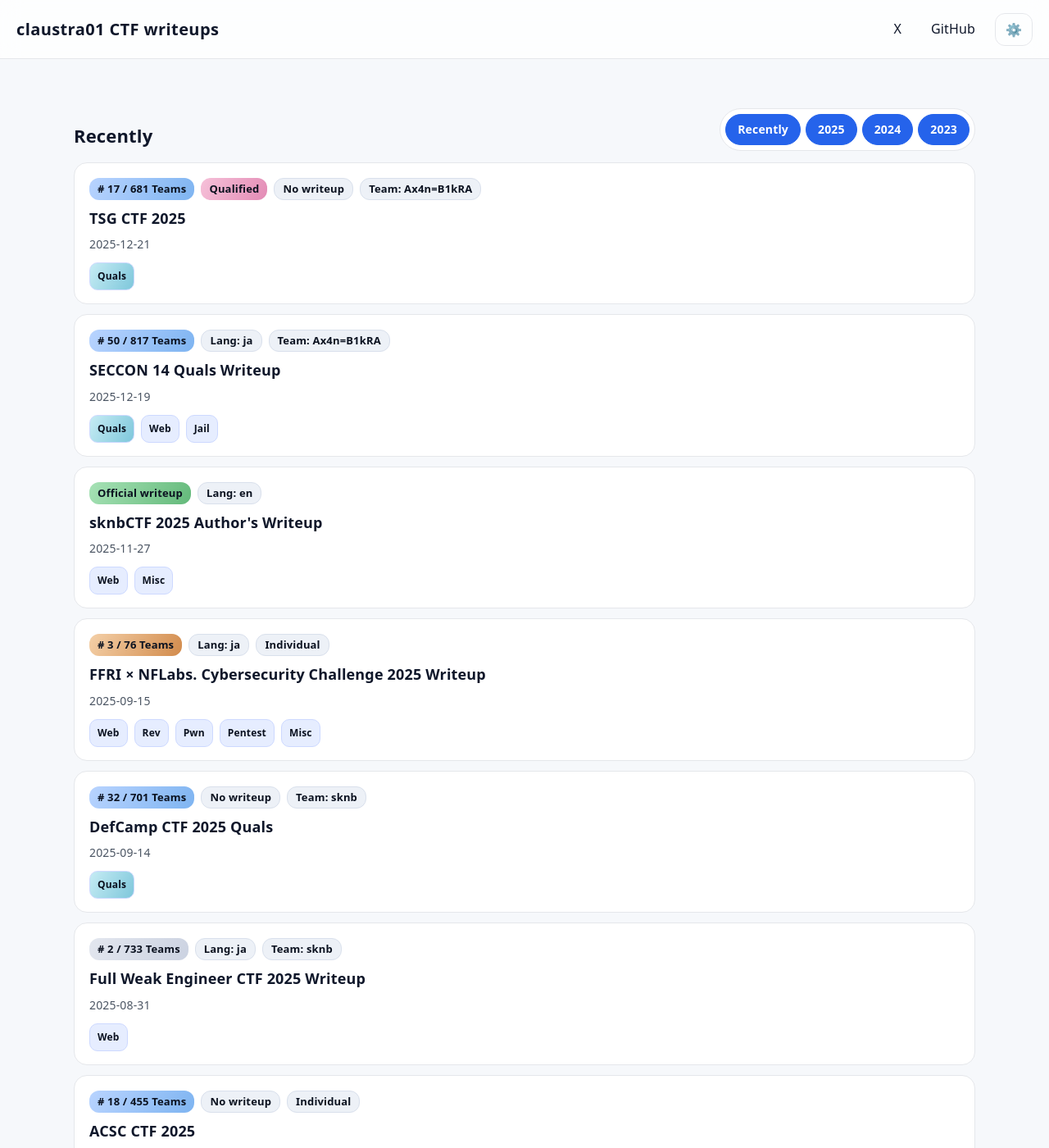
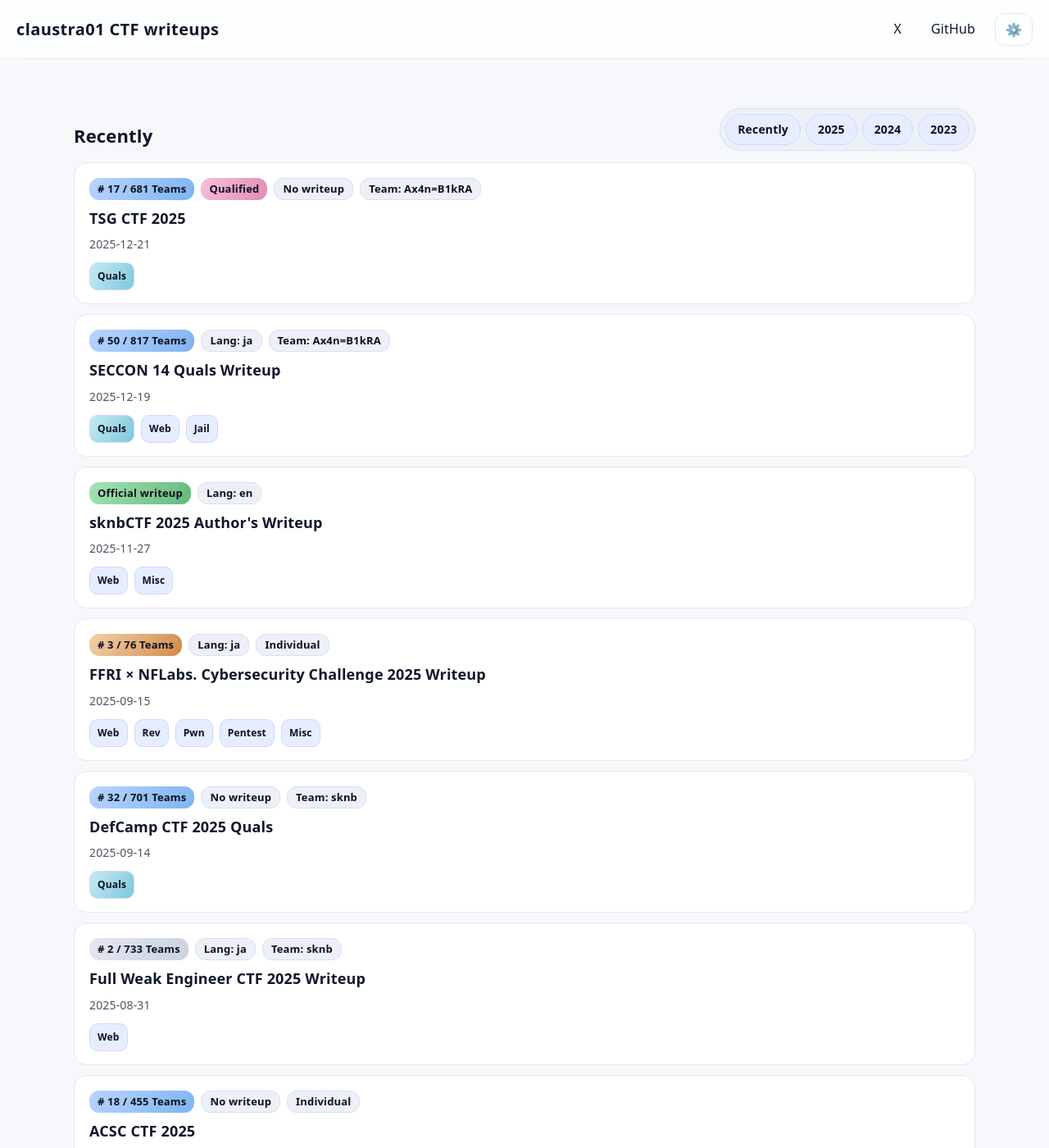
Before and after one commit to claustra01/my-ctf-writeups, a Jekyll site: the page built from index.md, in a window 1280 px wide and 1400 px high. Shown: the whole window at 82% size. Built offline with Jekyll 4.4.1, drawn with Linux system fonts in a browser that asks for light colours.

Commit message:
chore: tab button color

```diff
--- a/assets/css/main.css
+++ b/assets/css/main.css
@@ -22,18 +22,26 @@
   --pill-rank-gold: linear-gradient(120deg, #fdeab8, #f0c15c);
   --pill-rank-bronze: linear-gradient(120deg, #f4d0a8, #d28b4c);
   --tag-bg: #e6edff;
-  --tag-text: #0b1220;
+  --tag-text: var(--pill-text);
   --tag-border: #cdd9ff;
   --tag-quals: linear-gradient(120deg, #c6ecf4, #7ec7db);
   --tag-finals: linear-gradient(120deg, #f8c6d1, #ee8fb0);
+  --tab-track-bg: var(--pill-ghost-bg);
+  --tab-track-border: var(--pill-ghost-border);
+  --tab-text: var(--muted);
+  --tab-hover-bg: var(--nav-hover-bg);
+  --tab-hover-text: var(--text);
+  --tab-active-bg: var(--tag-bg);
+  --tab-active-text: var(--tag-text);
+  --tab-active-border: var(--tag-border);
   --blockquote-bg: #f8fafc;
   --code-inline-bg: #e5edff;
-  --code-block-bg: #0f172a;
+  --code-block-bg: var(--text);
   --code-block-text: #e2e8f0;
-  --code-scrollbar-track: #0b1220;
+  --code-scrollbar-track: var(--pill-text);
   --code-scrollbar-thumb-color: #475569;
   --code-scrollbar-thumb: linear-gradient(120deg, #1f2937, #334155);
-  --table-head-bg: #f8fafc;
+  --table-head-bg: var(--blockquote-bg);
   --empty-bg: linear-gradient(120deg, #ffffff, #f0f5ff);
   --link-hover: #1d4ed8;
 }
@@ -50,10 +58,10 @@
   --border: #1f2937;
   --shadow: 0 18px 48px rgba(0, 0, 0, 0.55);
   --header-bg: rgba(15, 23, 42, 0.78);
-  --nav-hover-bg: #1e293b;
+  --nav-hover-bg: var(--accent-soft);
   --pill-ghost-bg: #15243a;
   --pill-ghost-border: #25374f;
-  --pill-text: #e5e7eb;
+  --pill-text: var(--text);
   --pill-flag: linear-gradient(120deg, #063016, #147638);
   --pill-qualified: linear-gradient(120deg, #4a2235, #b33674);
   --pill-rank: linear-gradient(120deg, #132048, #127180);
@@ -61,17 +69,18 @@
   --pill-rank-gold: linear-gradient(120deg, #3d300e, #8f560f);
   --pill-rank-bronze: linear-gradient(120deg, #3b2314, #7a3a16);
   --tag-bg: #13263f;
-  --tag-text: #e5e7eb;
+  --tag-text: var(--pill-text);
   --tag-border: #284066;
   --tag-quals: linear-gradient(120deg, #163845, #186e9a);
   --tag-finals: linear-gradient(120deg, #44202e, #b33674);
   --blockquote-bg: #111827;
-  --code-inline-bg: #1e293b;
-  --code-block-bg: #0b1220;
+  --code-inline-bg: var(--accent-soft);
+  --code-block-bg: var(--bg);
   --code-block-text: #e2e8f0;
+  --code-scrollbar-track: var(--bg);
   --code-scrollbar-thumb-color: #334155;
   --code-scrollbar-thumb: linear-gradient(120deg, #2563eb, #38bdf8);
-  --table-head-bg: #111827;
+  --table-head-bg: var(--blockquote-bg);
   --empty-bg: linear-gradient(120deg, #111827, #0b1220);
   --link-hover: #93c5fd;
 }
@@ -89,10 +98,10 @@
     --border: #1f2937;
     --shadow: 0 18px 48px rgba(0, 0, 0, 0.55);
     --header-bg: rgba(15, 23, 42, 0.78);
-    --nav-hover-bg: #1e293b;
+    --nav-hover-bg: var(--accent-soft);
     --pill-ghost-bg: #15243a;
     --pill-ghost-border: #25374f;
-    --pill-text: #e5e7eb;
+    --pill-text: var(--text);
     --pill-flag: linear-gradient(120deg, #063016, #147638);
     --pill-qualified: linear-gradient(120deg, #4a2235, #b33674);
     --pill-rank: linear-gradient(120deg, #132048, #127180);
@@ -100,17 +109,18 @@
     --pill-rank-gold: linear-gradient(120deg, #3d300e, #8f560f);
     --pill-rank-bronze: linear-gradient(120deg, #3b2314, #7a3a16);
     --tag-bg: #13263f;
-    --tag-text: #e5e7eb;
+    --tag-text: var(--pill-text);
     --tag-border: #284066;
     --tag-quals: linear-gradient(120deg, #163845, #186e9a);
     --tag-finals: linear-gradient(120deg, #44202e, #b33674);
     --blockquote-bg: #111827;
-    --code-inline-bg: #1e293b;
-    --code-block-bg: #0b1220;
+    --code-inline-bg: var(--accent-soft);
+    --code-block-bg: var(--bg);
     --code-block-text: #e2e8f0;
+    --code-scrollbar-track: var(--bg);
     --code-scrollbar-thumb-color: #334155;
     --code-scrollbar-thumb: linear-gradient(120deg, #2563eb, #38bdf8);
-    --table-head-bg: #111827;
+    --table-head-bg: var(--blockquote-bg);
     --empty-bg: linear-gradient(120deg, #111827, #0b1220);
     --link-hover: #93c5fd;
   }
@@ -257,8 +267,8 @@ a:hover {
   gap: 6px;
   padding: 6px;
   border-radius: 999px;
-  border: 1px solid var(--border);
-  background: var(--surface);
+  border: 1px solid var(--tab-track-border);
+  background: var(--tab-track-bg);
 }
 
 .tab-link {
@@ -267,7 +277,7 @@ a:hover {
   padding: 6px 14px;
   border-radius: 999px;
   border: 1px solid transparent;
-  color: var(--muted);
+  color: var(--tab-text);
   font-size: 14px;
   font-weight: 600;
   text-decoration: none;
@@ -275,15 +285,16 @@ a:hover {
 }
 
 .tab-link:hover {
-  background: var(--nav-hover-bg);
-  color: var(--text);
+  background: var(--tab-hover-bg);
+  color: var(--tab-hover-text);
+  border-color: var(--tab-track-border);
   transform: translateY(-1px);
 }
 
 .tab-link.is-active {
-  background: var(--accent);
-  color: #ffffff;
-  border-color: var(--accent);
+  background: var(--tab-active-bg);
+  color: var(--tab-active-text);
+  border-color: var(--tab-active-border);
 }
 
 .card-grid {
```
